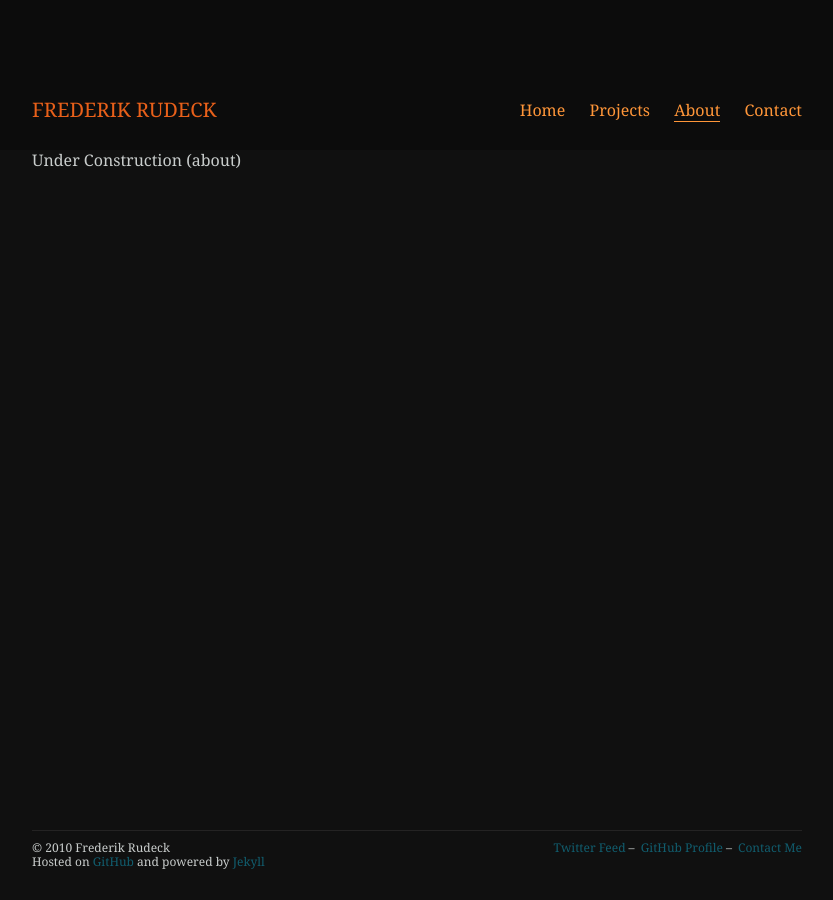
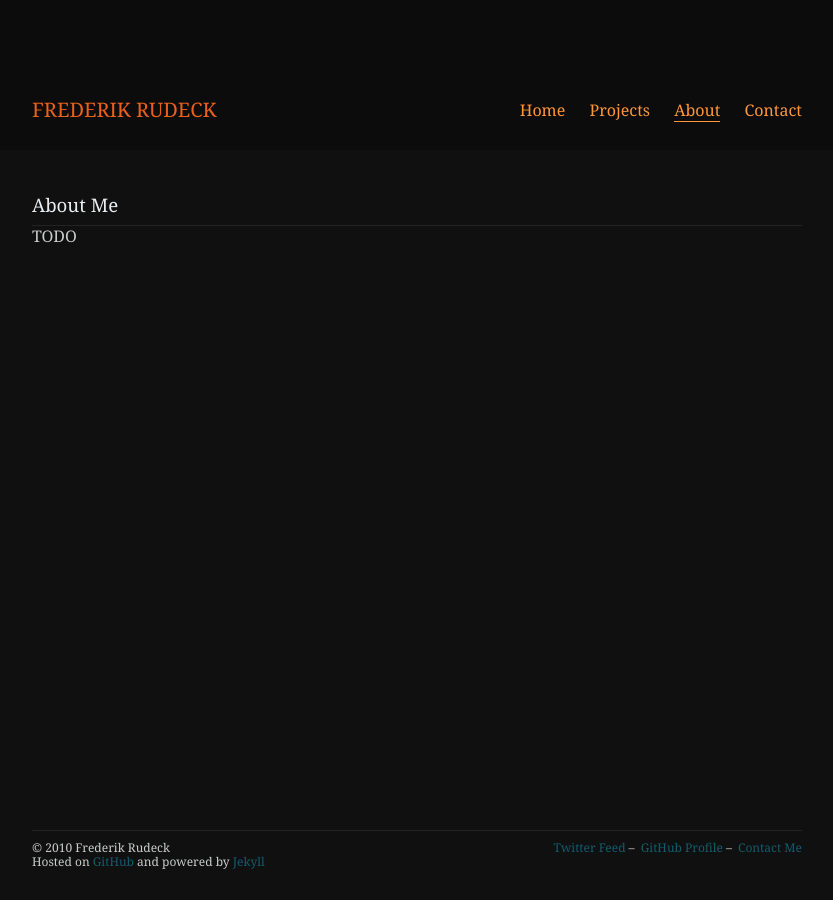
Before and after one commit to polym0rph/polym0rph.github.com, a Jekyll site: the page built from about.html, in a window 1280 px wide. Shown: the whole page, without its empty margins (223-1056 px from the left). Built offline with Jekyll 4.4.1, drawn with Linux system fonts in a browser that asks for light colours; Markdown is read by kramdown in place of the engine named in the settings.

Commit message:
started to fill the about page with content

```diff
--- a/about.html
+++ b/about.html
@@ -4,4 +4,7 @@ title: Frederik Rudeck - About
 page_category: about
 ---
 
-<p>Under Construction (about)</p>
+<p class="header_underlined">About Me</p>
+<div>
+	TODO
+</div>
```
